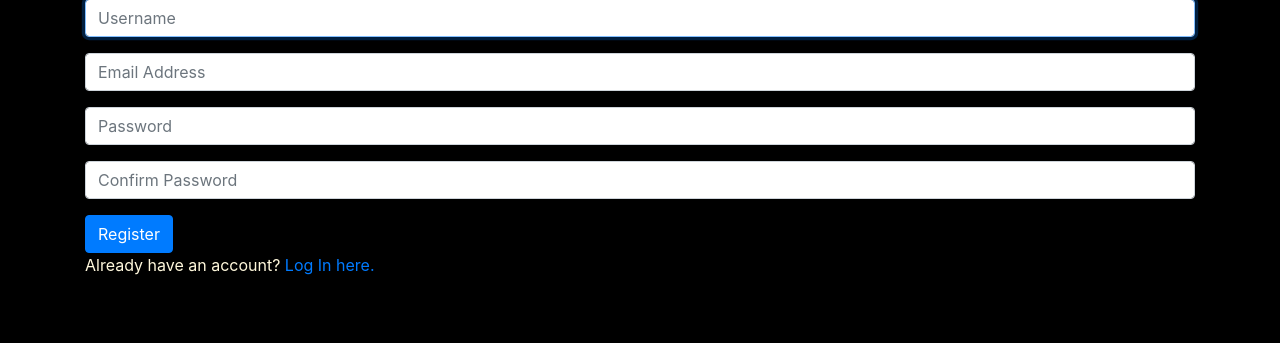
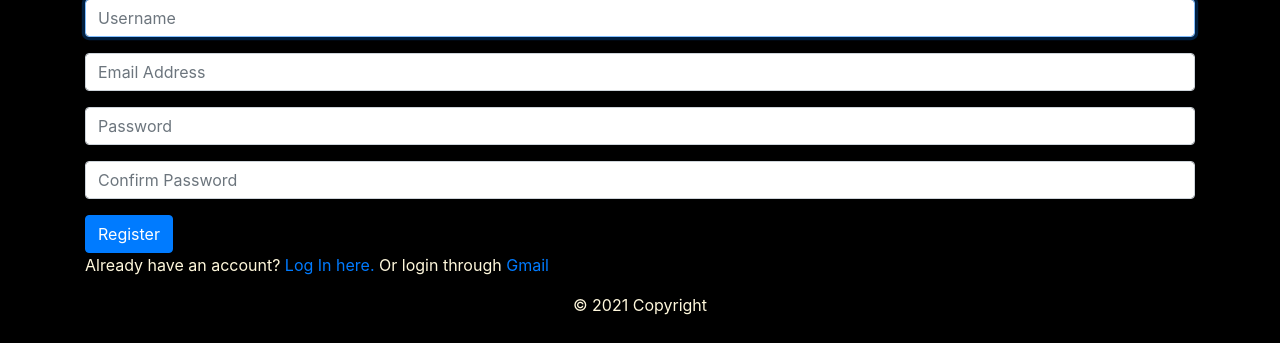
Before and after one commit to rijuld/Mosaic, a Django app: page /register in a window 1280 px wide. Shown: the part 717-1060 px from the top of the page. Before the commit the page ends 992 px from the top, so only its background shows below. Run offline with Django 3.2, Linux system fonts and the light colour scheme; some libraries are stand-ins or nearby versions.

Commit message:
added google auth to the login page

```diff
--- a/auctions/templates/auctions/layout.html
+++ b/auctions/templates/auctions/layout.html
@@ -72,8 +72,14 @@
                 <img src="{% static 'auctions/images/a.svg' %}" height="30%" class="img">
             </div>
           </div>
+
         {% block body %}
         {% endblock %}
+        <footer>
+          <div class="text-center p-3" style="background-color: rgba(0, 0, 0, 0.2)">
+            © 2021 Copyright
+          </div>
+        </footer>
     </div>
 
 
--- a/auctions/templates/auctions/login.html
+++ b/auctions/templates/auctions/login.html
@@ -19,6 +19,6 @@
         <input class="btn btn-primary " type="submit" value="Login">
     </form>
 
-    Don't have an account? <a href="{% url 'register' %}">Register here.</a>
+    Don't have an account? <a href="{% url 'register' %}">Register here.</a> Or login through <a href="http://127.0.0.1:8000/accounts/google/login/?process=login">Gmail</a>
 
 {% endblock %}
--- a/auctions/templates/auctions/register.html
+++ b/auctions/templates/auctions/register.html
@@ -25,6 +25,6 @@
         <input class="btn btn-primary" type="submit" value="Register">
     </form>
 
-    Already have an account? <a href="{% url 'login' %}">Log In here.</a>
+    Already have an account? <a href="{% url 'login' %}">Log In here.</a> Or login through <a href="{% url 'login' %}">Gmail</a>
 
 {% endblock %}
--- a/auctions/urls.py
+++ b/auctions/urls.py
@@ -1,11 +1,9 @@
-from django.urls import path,include
-from django.contrib import admin
-from django.views.generic import TemplateView
+from django.urls import path
 
 from . import views
 
 urlpatterns = [
-    path("index", views.index, name="index"),
+    path("", views.index, name="index"),
     path("login", views.login_view, name="login"),
     path("logout", views.logout_view, name="logout"),
     path("register", views.register, name="register"),
--- a/commerce/urls.py
+++ b/commerce/urls.py
@@ -15,8 +15,11 @@ Including another URLconf
 """
 from django.contrib import admin
 from django.urls import include, path
+from django.views.generic import TemplateView
 
 urlpatterns = [
     path("admin/", admin.site.urls),
-    path("", include("auctions.urls"))
+    path("", include("auctions.urls")),
+    path('accounts/', include('allauth.urls')),
+    path("", TemplateView.as_view(template_name="auctions/auth.html")), # <--
 ]
```
Also changed, not shown: auctions/templates/auctions/auth.html (renamed from auctions/templates/auth.html), db.sqlite3.
